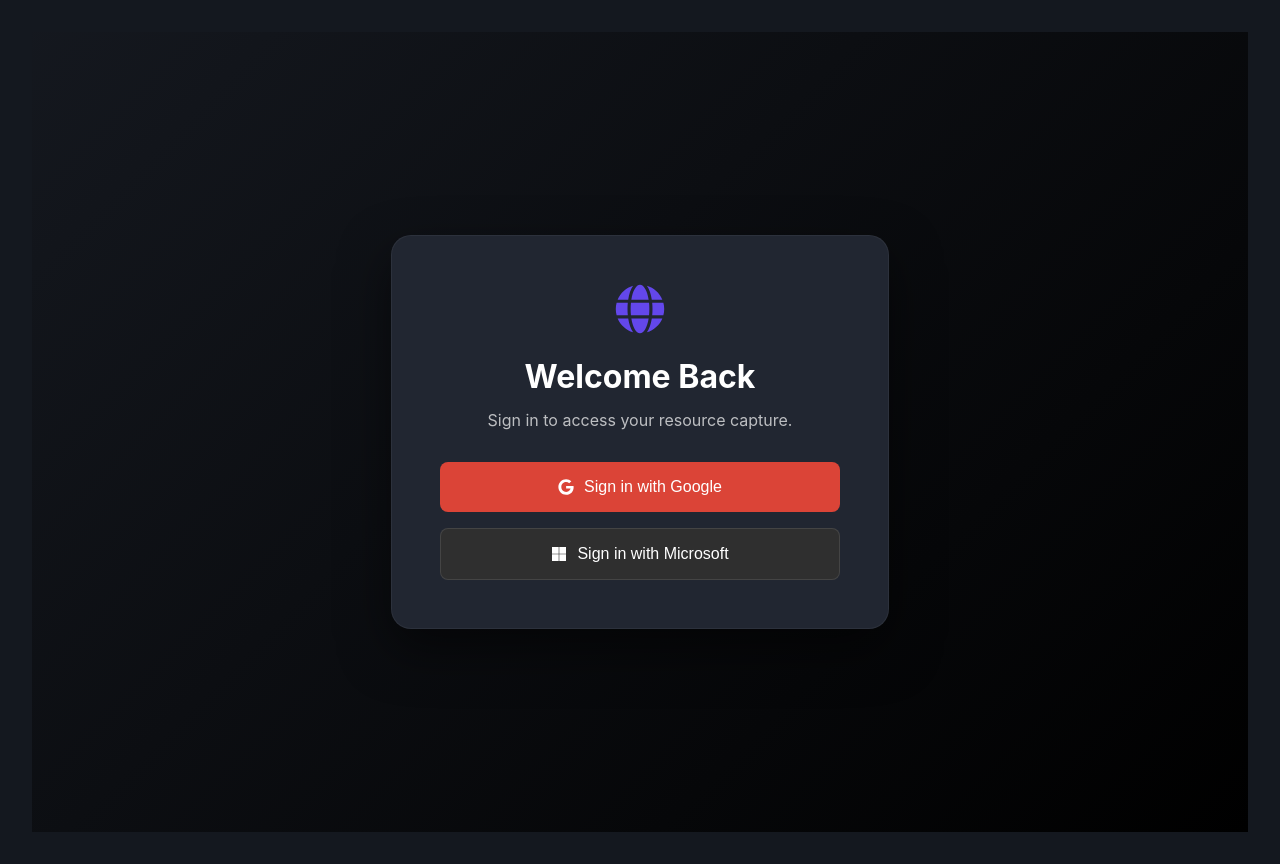
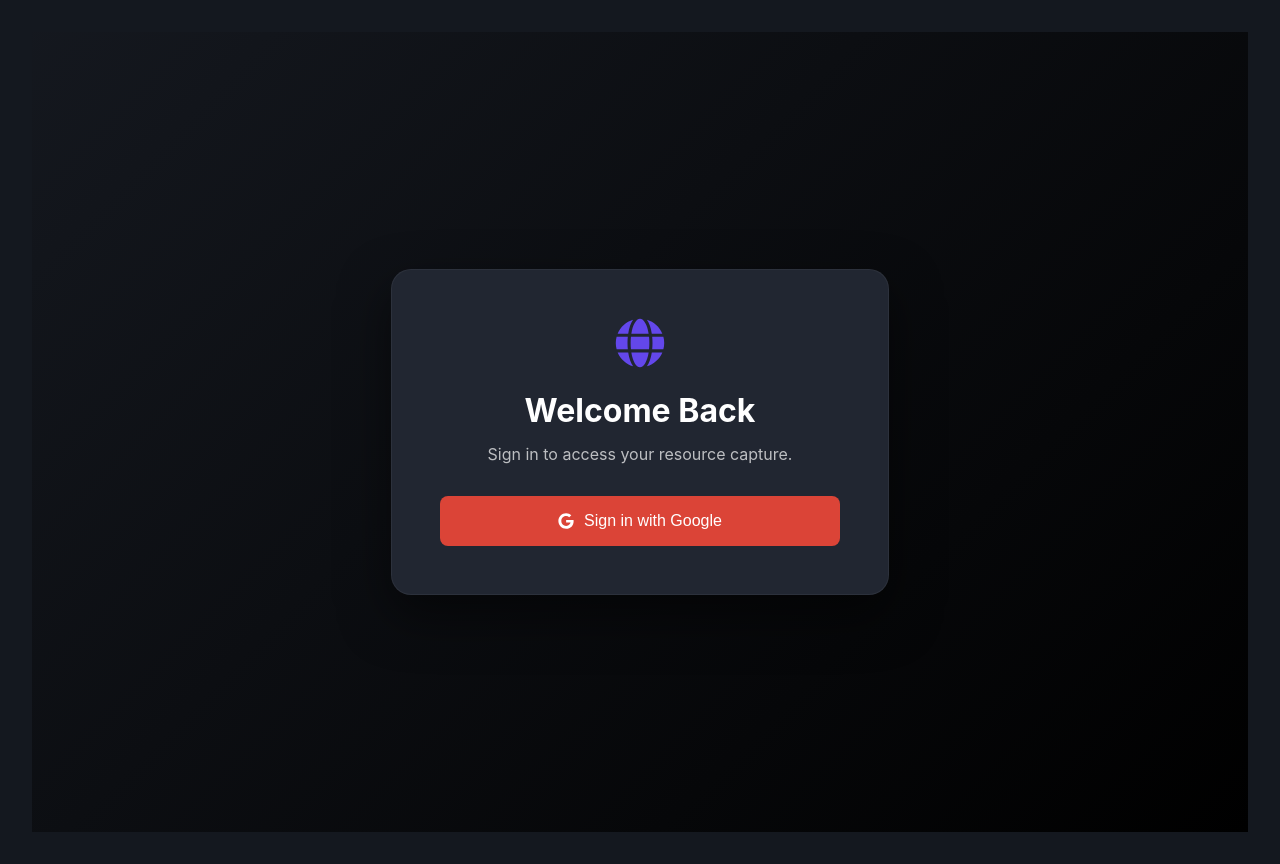
Before and after one commit to nithindd/resourcehub, a React (Vite) app: page / in a window 1280 px wide. Built offline with nearby package versions, Linux system fonts and the light colour scheme.

Commit message:
Updated login options

```diff
--- a/src/components/Login.jsx
+++ b/src/components/Login.jsx
@@ -1,5 +1,5 @@
 import { supabase } from '../supabaseClient';
-import { FaGoogle, FaMicrosoft, FaGlobe } from 'react-icons/fa';
+import { FaGoogle, FaGlobe } from 'react-icons/fa';
 
 export function Login() {
   const handleLogin = async (provider) => {
@@ -25,10 +25,6 @@ export function Login() {
         <div className="login-actions">
           <button className="btn-login google" onClick={() => handleLogin('google')}>
             <FaGoogle /> Sign in with Google
-                    </button>
-
-                    <button className="btn-login microsoft" onClick={() => handleLogin('azure')}>
-                        <FaMicrosoft /> Sign in with Microsoft
           </button>
         </div>
       </div>
@@ -91,10 +87,6 @@ export function Login() {
         .btn-login.google {
           background: #DB4437;
         }
-        .btn-login.microsoft {
-          background: #2F2F2F; /* Microsoft Dark */
-          border: 1px solid rgba(255,255,255,0.1);
-        }
       `}</style>
     </div>
   );
```
Lines whose indentation alone changed are shown as unchanged.
